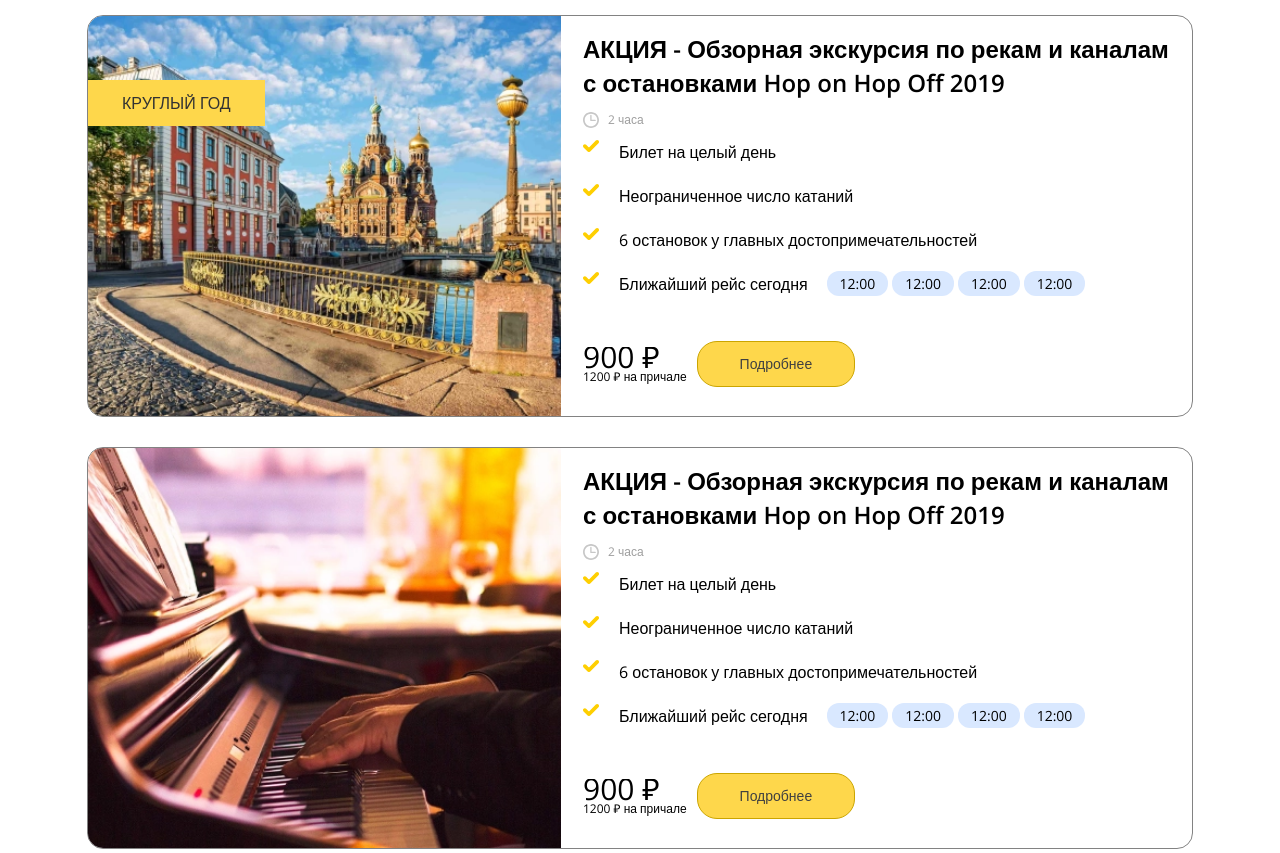
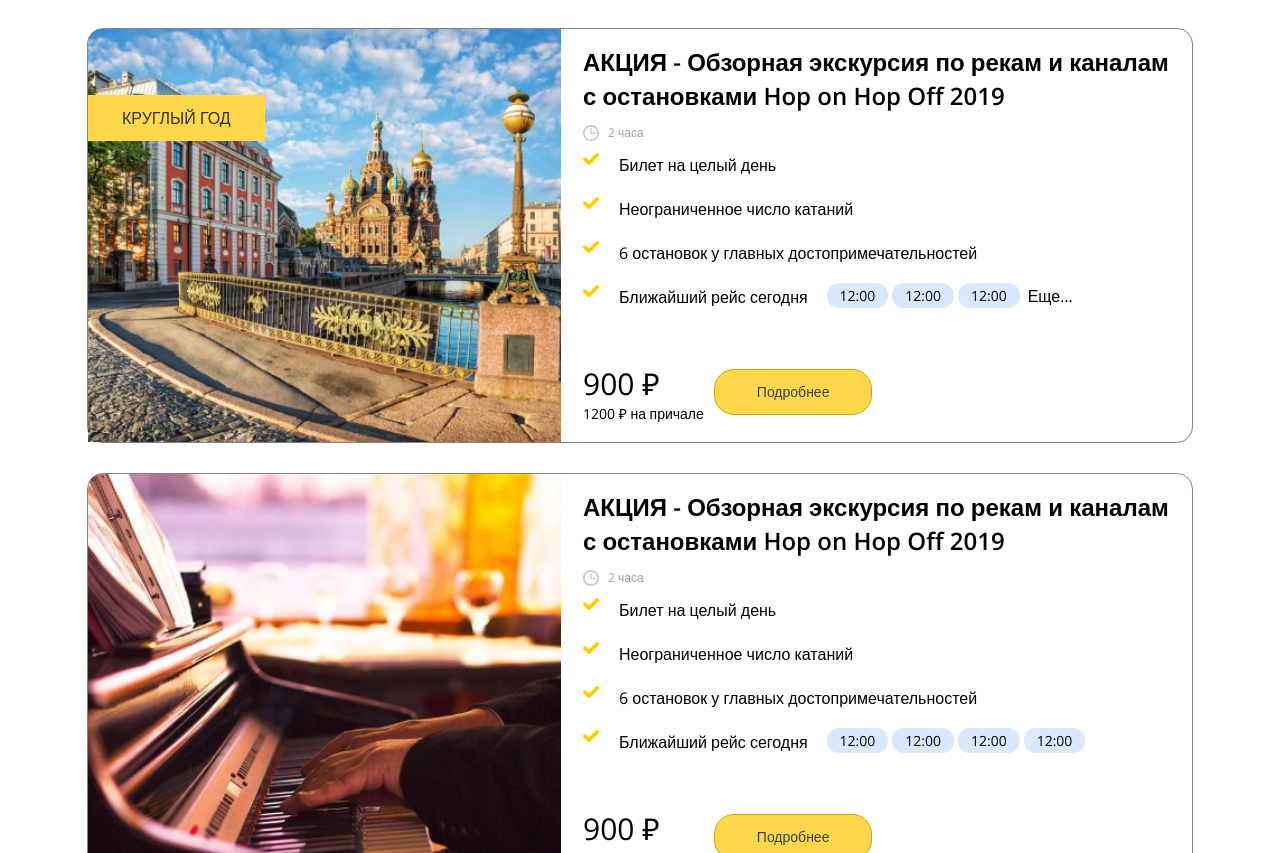
Before and after one commit to f4lz/Tests, a website: page pug/index.pug in a window 1280 px wide. Shown: the part 443-1296 px from the top of the page. Drawn offline with nearby package versions, Linux system fonts and the light colour scheme; files that its build step writes are made by us from their sources.

Commit message:
layout-changes-btns-added-details

```diff
--- a/css/style.css
+++ b/css/style.css
@@ -62,7 +62,6 @@ h1, h2, h3, h4, h5, h6 {
 
 * {
   font-family: "Open Sans", sans-serif;
-  overflow: auto;
 }
 
 .container-2 {
@@ -184,6 +183,7 @@ h1, h2, h3, h4, h5, h6 {
       -ms-flex-align: end;
           align-items: flex-end;
   padding-bottom: 18px;
+  padding-top: 5px;
 }
 .cards .info__price {
   display: -webkit-box;
@@ -196,11 +196,14 @@ h1, h2, h3, h4, h5, h6 {
 }
 .cards .info__price .price__sum {
   font-size: 30px;
+  padding: 10px 0;
+  overflow: visible;
 }
 .cards .info__price .price__add-sum {
-  font-size: 12px;
+  font-size: 14px;
 }
 .cards .info__link {
+  overflow: auto;
   cursor: pointer;
   border-radius: 20px;
   padding: 12px 42px;
@@ -240,6 +243,22 @@ h1, h2, h3, h4, h5, h6 {
   display: none;
 }
 
+.time-list__item--more {
+  display: none;
+}
+
+.more {
+  margin-left: 4px;
+}
+.more__title {
+  display: -webkit-box;
+  display: -ms-flexbox;
+  display: flex;
+}
+.more__list:not(:first-child) {
+  padding-top: 5px;
+}
+
 @media screen and (min-width: 405px) {
   .cards__img {
     background-image: url("../images/AdobeStock_168443825.webp");
@@ -248,7 +267,7 @@ h1, h2, h3, h4, h5, h6 {
     background-color: #404040;
     background-size: cover;
     max-width: 473px;
-    min-height: 400px;
+    min-height: 413px;
   }
   .cards__img::after {
     color: white;
@@ -272,6 +291,19 @@ h1, h2, h3, h4, h5, h6 {
   }
 }
 @media screen and (min-width: 1106px) {
+  .more__title {
+    display: -webkit-box;
+    display: -ms-flexbox;
+    display: flex;
+  }
+  .more__list:not(:first-child) {
+    padding-top: 5px;
+  }
+
+  .info__price {
+    padding-top: 5px;
+  }
+
   .cards .duration--second {
     display: -webkit-box;
     display: -ms-flexbox;
@@ -353,6 +385,12 @@ h1, h2, h3, h4, h5, h6 {
   }
 
   .time-list {
+    display: -webkit-box;
+    display: -ms-flexbox;
+    display: flex;
+    -webkit-box-align: center;
+        -ms-flex-align: center;
+            align-items: center;
     position: absolute;
     top: -9%;
     left: 36%;
@@ -377,6 +415,10 @@ h1, h2, h3, h4, h5, h6 {
   }
 
   .cards .info {
+    -webkit-box-align: center;
+        -ms-flex-align: center;
+            align-items: center;
+    padding-top: 5px;
     -webkit-box-pack: start;
         -ms-flex-pack: start;
             justify-content: flex-start;
--- a/pug/_main.pug
+++ b/pug/_main.pug
@@ -5,14 +5,14 @@ main(class="main")
       div(class="cards__img")
       div(class="cards__description")
         div(class="cards__duration duration container-2")
-          <svg class="duration__svg" width="16" height="16" viewBox="0 0 16 16" fill="none" xmlns="http://www.w3.org/2000/svg">
+          <svg width="16" height="16" viewBox="0 0 16 16" fill="none" xmlns="http://www.w3.org/2000/svg">
             <path d="M8 0C3.5888 0 0 3.5888 0 8C0 12.4112 3.5888 16 8 16C12.4112 16 16 12.4112 16 8C16 3.5888 12.4112 0 8 0ZM8 14.2977C4.52746 14.2977 1.7021 11.4727 1.7021 8C1.7021 4.5273 4.52746 1.70226 8 1.70226C11.4725 1.70226 14.2979 4.5273 14.2979 8C14.2979 11.4727 11.4725 14.2977 8 14.2977Z" fill="#C7C7C7"/>
             <path d="M12.1692 7.75296H8.57401V3.43019C8.57401 3.06642 8.27907 2.77148 7.9153 2.77148C7.55153 2.77148 7.25659 3.06642 7.25659 3.43019V8.41167C7.25659 8.77544 7.55153 9.07037 7.9153 9.07037H12.1692C12.533 9.07037 12.8279 8.77544 12.8279 8.41167C12.8279 8.04789 12.533 7.75296 12.1692 7.75296Z" fill="#C7C7C7"/>
           </svg>
           span(class="duration__delay") 2 часа
         h2(class="cards__title container-2") АКЦИЯ - Обзорная экскурсия по рекам и каналам с остановками Hop on Hop Off 2019
         div(class="cards__duration duration duration--second container-2")
-          <svg class="duration__svg" width="16" height="16" viewBox="0 0 16 16" fill="none" xmlns="http://www.w3.org/2000/svg">
+          <svg width="16" height="16" viewBox="0 0 16 16" fill="none" xmlns="http://www.w3.org/2000/svg">
             <path d="M8 0C3.5888 0 0 3.5888 0 8C0 12.4112 3.5888 16 8 16C12.4112 16 16 12.4112 16 8C16 3.5888 12.4112 0 8 0ZM8 14.2977C4.52746 14.2977 1.7021 11.4727 1.7021 8C1.7021 4.5273 4.52746 1.70226 8 1.70226C11.4725 1.70226 14.2979 4.5273 14.2979 8C14.2979 11.4727 11.4725 14.2977 8 14.2977Z" fill="#C7C7C7"/>
             <path d="M12.1692 7.75296H8.57401V3.43019C8.57401 3.06642 8.27907 2.77148 7.9153 2.77148C7.55153 2.77148 7.25659 3.06642 7.25659 3.43019V8.41167C7.25659 8.77544 7.55153 9.07037 7.9153 9.07037H12.1692C12.533 9.07037 12.8279 8.77544 12.8279 8.41167C12.8279 8.04789 12.533 7.75296 12.1692 7.75296Z" fill="#C7C7C7"/>
           </svg>
@@ -40,14 +40,56 @@ main(class="main")
       div(class="cards__img cards__img--second")
       div(class="cards__description")
         div(class="cards__duration duration container-2")
-          <svg class="duration__svg" width="16" height="16" viewBox="0 0 16 16" fill="none" xmlns="http://www.w3.org/2000/svg">
+          <svg width="16" height="16" viewBox="0 0 16 16" fill="none" xmlns="http://www.w3.org/2000/svg">
             <path d="M8 0C3.5888 0 0 3.5888 0 8C0 12.4112 3.5888 16 8 16C12.4112 16 16 12.4112 16 8C16 3.5888 12.4112 0 8 0ZM8 14.2977C4.52746 14.2977 1.7021 11.4727 1.7021 8C1.7021 4.5273 4.52746 1.70226 8 1.70226C11.4725 1.70226 14.2979 4.5273 14.2979 8C14.2979 11.4727 11.4725 14.2977 8 14.2977Z" fill="#C7C7C7"/>
             <path d="M12.1692 7.75296H8.57401V3.43019C8.57401 3.06642 8.27907 2.77148 7.9153 2.77148C7.55153 2.77148 7.25659 3.06642 7.25659 3.43019V8.41167C7.25659 8.77544 7.55153 9.07037 7.9153 9.07037H12.1692C12.533 9.07037 12.8279 8.77544 12.8279 8.41167C12.8279 8.04789 12.533 7.75296 12.1692 7.75296Z" fill="#C7C7C7"/>
           </svg>
           span(class="duration__delay") 2 часа
         h2(class="cards__title container-2") АКЦИЯ - Обзорная экскурсия по рекам и каналам с остановками Hop on Hop Off 2019
         div(class="cards__duration duration duration--second container-2")
-          <svg class="duration__svg" width="16" height="16" viewBox="0 0 16 16" fill="none" xmlns="http://www.w3.org/2000/svg">
+          <svg width="16" height="16" viewBox="0 0 16 16" fill="none" xmlns="http://www.w3.org/2000/svg">
+            <path d="M8 0C3.5888 0 0 3.5888 0 8C0 12.4112 3.5888 16 8 16C12.4112 16 16 12.4112 16 8C16 3.5888 12.4112 0 8 0ZM8 14.2977C4.52746 14.2977 1.7021 11.4727 1.7021 8C1.7021 4.5273 4.52746 1.70226 8 1.70226C11.4725 1.70226 14.2979 4.5273 14.2979 8C14.2979 11.4727 11.4725 14.2977 8 14.2977Z" fill="#C7C7C7"/>
+            <path d="M12.1692 7.75296H8.57401V3.43019C8.57401 3.06642 8.27907 2.77148 7.9153 2.77148C7.55153 2.77148 7.25659 3.06642 7.25659 3.43019V8.41167C7.25659 8.77544 7.55153 9.07037 7.9153 9.07037H12.1692C12.533 9.07037 12.8279 8.77544 12.8279 8.41167C12.8279 8.04789 12.533 7.75296 12.1692 7.75296Z" fill="#C7C7C7"/>
+          </svg>
+          span(class="duration__delay") 2 часа
+        ul(class="cards__plus-list plus-list container-2")
+          li(class="plus-list__item") Билет на целый день
+          li(class="plus-list__item") Неограниченное число катаний
+          li(class="plus-list__item") 6 остановок у главных достопримечательностей
+          li(class="plus-list__item") Ближайший рейс сегодня
+        ul(class="cards__time-list time-list container-2")
+          li(class="time-list__item")
+            button(class="time-list__button") 12:00
+          li(class="time-list__item")
+            button(class="time-list__button") 12:00
+          li(class="time-list__item")
+            button(class="time-list__button") 12:00
+          li(class="time-list__item time-list__item--more")
+            button(class="time-list__button") 12:00
+          details(class="time-list__more more")
+            summary(class="more__title") Еще...
+            li(class="time-list__item more__list")
+              button(class="time-list__button") 12:00
+            li(class="time-list__item more__list")
+              button(class="time-list__button") 12:00
+        div(class="cards__info info container-2")
+          div(class="info__price price")
+            span(class="price__sum price__sum--first") 2900 ₽
+            span(class="price__sum price__sum--second") 900 ₽
+            span(class="price__add-sum") 1200 ₽ на причале
+          a(class="info__link") Подробнее
+    div(class="cards__inner cards__inner--separator cards__inner--last")
+      div(class="cards__img cards__img--third")
+      div(class="cards__description")
+        div(class="cards__duration duration container-2")
+          <svg width="16" height="16" viewBox="0 0 16 16" fill="none" xmlns="http://www.w3.org/2000/svg">
+            <path d="M8 0C3.5888 0 0 3.5888 0 8C0 12.4112 3.5888 16 8 16C12.4112 16 16 12.4112 16 8C16 3.5888 12.4112 0 8 0ZM8 14.2977C4.52746 14.2977 1.7021 11.4727 1.7021 8C1.7021 4.5273 4.52746 1.70226 8 1.70226C11.4725 1.70226 14.2979 4.5273 14.2979 8C14.2979 11.4727 11.4725 14.2977 8 14.2977Z" fill="#C7C7C7"/>
+            <path d="M12.1692 7.75296H8.57401V3.43019C8.57401 3.06642 8.27907 2.77148 7.9153 2.77148C7.55153 2.77148 7.25659 3.06642 7.25659 3.43019V8.41167C7.25659 8.77544 7.55153 9.07037 7.9153 9.07037H12.1692C12.533 9.07037 12.8279 8.77544 12.8279 8.41167C12.8279 8.04789 12.533 7.75296 12.1692 7.75296Z" fill="#C7C7C7"/>
+          </svg>
+          span(class="duration__delay") 2 часа
+        h2(class="cards__title container-2") АКЦИЯ - Обзорная экскурсия по рекам и каналам с остановками Hop on Hop Off 2019
+        div(class="cards__duration duration duration--second container-2")
+          <svg width="16" height="16" viewBox="0 0 16 16" fill="none" xmlns="http://www.w3.org/2000/svg">
             <path d="M8 0C3.5888 0 0 3.5888 0 8C0 12.4112 3.5888 16 8 16C12.4112 16 16 12.4112 16 8C16 3.5888 12.4112 0 8 0ZM8 14.2977C4.52746 14.2977 1.7021 11.4727 1.7021 8C1.7021 4.5273 4.52746 1.70226 8 1.70226C11.4725 1.70226 14.2979 4.5273 14.2979 8C14.2979 11.4727 11.4725 14.2977 8 14.2977Z" fill="#C7C7C7"/>
             <path d="M12.1692 7.75296H8.57401V3.43019C8.57401 3.06642 8.27907 2.77148 7.9153 2.77148C7.55153 2.77148 7.25659 3.06642 7.25659 3.43019V8.41167C7.25659 8.77544 7.55153 9.07037 7.9153 9.07037H12.1692C12.533 9.07037 12.8279 8.77544 12.8279 8.41167C12.8279 8.04789 12.533 7.75296 12.1692 7.75296Z" fill="#C7C7C7"/>
           </svg>
@@ -72,39 +114,3 @@ main(class="main")
             span(class="price__sum price__sum--second") 900 ₽
             span(class="price__add-sum") 1200 ₽ на причале
           a(class="info__link") Подробнее
-    div(class="cards__inner cards__inner--separator cards__inner--last")
-      div(class="cards__img cards__img--third")
-      div(class="cards__description")
-        div(class="cards__duration duration container-2")
-          <svg class="duration__svg" width="16" height="16" viewBox="0 0 16 16" fill="none" xmlns="http://www.w3.org/2000/svg">
-            <path d="M8 0C3.5888 0 0 3.5888 0 8C0 12.4112 3.5888 16 8 16C12.4112 16 16 12.4112 16 8C16 3.5888 12.4112 0 8 0ZM8 14.2977C4.52746 14.2977 1.7021 11.4727 1.7021 8C1.7021 4.5273 4.52746 1.70226 8 1.70226C11.4725 1.70226 14.2979 4.5273 14.2979 8C14.2979 11.4727 11.4725 14.2977 8 14.2977Z" fill="#C7C7C7"/>
-            <path d="M12.1692 7.75296H8.57401V3.43019C8.57401 3.06642 8.27907 2.77148 7.9153 2.77148C7.55153 2.77148 7.25659 3.06642 7.25659 3.43019V8.41167C7.25659 8.77544 7.55153 9.07037 7.9153 9.07037H12.1692C12.533 9.07037 12.8279 8.77544 12.8279 8.41167C12.8279 8.04789 12.533 7.75296 12.1692 7.75296Z" fill="#C7C7C7"/>
-          </svg>
-          span(class="duration__delay") 2 часа
-        h2(class="cards__title container-2") АКЦИЯ - Обзорная экскурсия по рекам и каналам с остановками Hop on Hop Off 2019
-        div(class="cards__duration duration duration--second container-2")
-          <svg class="duration__svg" width="16" height="16" viewBox="0 0 16 16" fill="none" xmlns="http://www.w3.org/2000/svg">
-            <path d="M8 0C3.5888 0 0 3.5888 0 8C0 12.4112 3.5888 16 8 16C12.4112 16 16 12.4112 16 8C16 3.5888 12.4112 0 8 0ZM8 14.2977C4.52746 14.2977 1.7021 11.4727 1.7021 8C1.7021 4.5273 4.52746 1.70226 8 1.70226C11.4725 1.70226 14.2979 4.5273 14.2979 8C14.2979 11.4727 11.4725 14.2977 8 14.2977Z" fill="#C7C7C7"/>
-            <path d="M12.1692 7.75296H8.57401V3.43019C8.57401 3.06642 8.27907 2.77148 7.9153 2.77148C7.55153 2.77148 7.25659 3.06642 7.25659 3.43019V8.41167C7.25659 8.77544 7.55153 9.07037 7.9153 9.07037H12.1692C12.533 9.07037 12.8279 8.77544 12.8279 8.41167C12.8279 8.04789 12.533 7.75296 12.1692 7.75296Z" fill="#C7C7C7"/>
-          </svg>
-          span(class="duration__delay") 2 часа
-        ul(class="cards__plus-list plus-list container-2")
-          li(class="plus-list__item") Билет на целый день
-          li(class="plus-list__item") Неограниченное число катаний
-          li(class="plus-list__item") 6 остановок у главных достопримечательностей
-          li(class="plus-list__item") Ближайший рейс сегодня
-        ul(class="cards__time-list time-list container-2")
-          li(class="time-list__item")
-            button(class="time-list__button") 12:00
-          li(class="time-list__item")
-            button(class="time-list__button") 12:00
-          li(class="time-list__item")
-            button(class="time-list__button") 12:00
-          li(class="time-list__item")
-            button(class="time-list__button") 12:00
-        div(class="cards__info info container-2")
-          div(class="info__price price")
-            span(class="price__sum price__sum--first") 2900 ₽
-            span(class="price__sum price__sum--second") 900 ₽
-            span(class="price__add-sum") 1200 ₽ на причале
-          a(class="info__link") Подробнее
--- a/pug/index.pug
+++ b/pug/index.pug
@@ -13,3 +13,4 @@ html(lang="en")
     div(class="wrapper")
       block content
         include _main
+    script(src="../js/script.js")
--- a/scss/_main.scss
+++ b/scss/_main.scss
@@ -7,7 +7,7 @@ $semibold: 600;
 
 * {
   font-family: 'Open Sans', sans-serif;
-  overflow: auto;
+  // overflow: auto;
 }
 
 .container-2 {
@@ -113,6 +113,8 @@ $semibold: 600;
     justify-content:space-between;
     align-items: flex-end;
     padding-bottom: 18px;
+    padding-top: 5px;
+
 
     &__price {
       display:flex;
@@ -120,14 +122,17 @@ $semibold: 600;
 
       .price__sum {
         font-size: $fz-large;
+        padding: 10px 0;
+        overflow: visible;
       }
 
       .price__add-sum {
-        font-size: $fz-small;
+        font-size: $fz-medium;
       }
     }
 
     &__link {
+      overflow: auto;
       cursor: pointer;
       border-radius: 20px;
       padding: 12px 42px;
@@ -178,6 +183,27 @@ $semibold: 600;
 
 }
 
+
+.time-list__item--more {
+  display: none;
+}
+
+.more {
+  margin-left: 4px;
+
+  &__title {
+    display: flex;
+
+  }
+
+  &__list:not(:first-child) {
+    padding-top: 5px;
+  }
+
+}
+
+
+
 @media screen and (min-width: 405px) {
   .cards__img {
     background-image: url('../images/AdobeStock_168443825.webp');
@@ -186,7 +212,7 @@ $semibold: 600;
     background-color: #404040;
     background-size:cover;
     max-width: 473px;
-    min-height: 400px;
+    min-height: 413px;
 
     &::after {
       color: white;
@@ -214,6 +240,24 @@ $semibold: 600;
 }
 
 @media screen and (min-width: 1106px) {
+
+  .more {
+
+
+    &__title {
+      display: flex;
+
+    }
+
+    &__list:not(:first-child) {
+      padding-top: 5px;
+    }
+
+  }
+
+  .info__price {
+    padding-top: 5px;
+  }
 
   .cards .duration--second {
     display: flex;
@@ -294,6 +338,8 @@ $semibold: 600;
   }
 
   .time-list {
+    display: flex;
+    align-items: center;
     position: absolute;
     top: -9%;
     left: 36%;
@@ -320,6 +366,8 @@ $semibold: 600;
   }
 
   .cards .info {
+    align-items: center;
+    padding-top: 5px;
     justify-content: flex-start;
     gap: 10px;
   }
```
Also changed, not shown: html/index.html.
